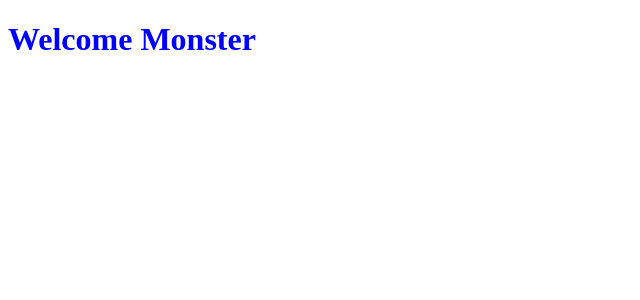
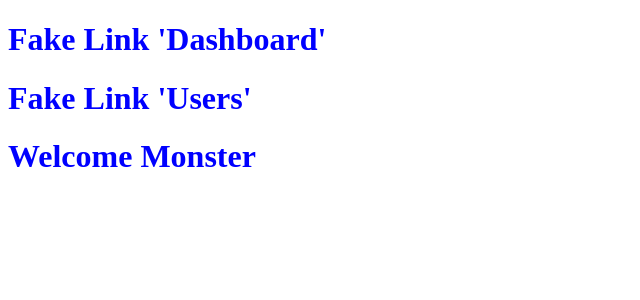
Before and after one commit to mattegan111/single-page-application-for-monster, a React (Create React App) app: page /users in a window 1280 px wide. Shown: the top 300 px of the page, without its empty margins (0-640 px from the left). Built offline with nearby package versions, Linux system fonts and the light colour scheme.

Commit message:
Add sidebar with no functionality

```diff
--- a/src/App.js
+++ b/src/App.js
@@ -1,10 +1,12 @@
 import './App.css';
+import Sidebar from './Sidebar';
 
 function App() {
   const loggedUser = 'Monster';
 
   return (
     <div className="App">
+      <Sidebar />
       <h1>Welcome {loggedUser}</h1>
     </div>
   );
--- /dev/null
+++ b/src/Sidebar.js
@@ -0,0 +1,10 @@
+function Sidebar(props) {
+    return (
+    <div>
+        <h1>Fake Link 'Dashboard'</h1>
+        <h1>Fake Link 'Users'</h1>
+    </div>
+    );
+}
+
+export default Sidebar;
```
